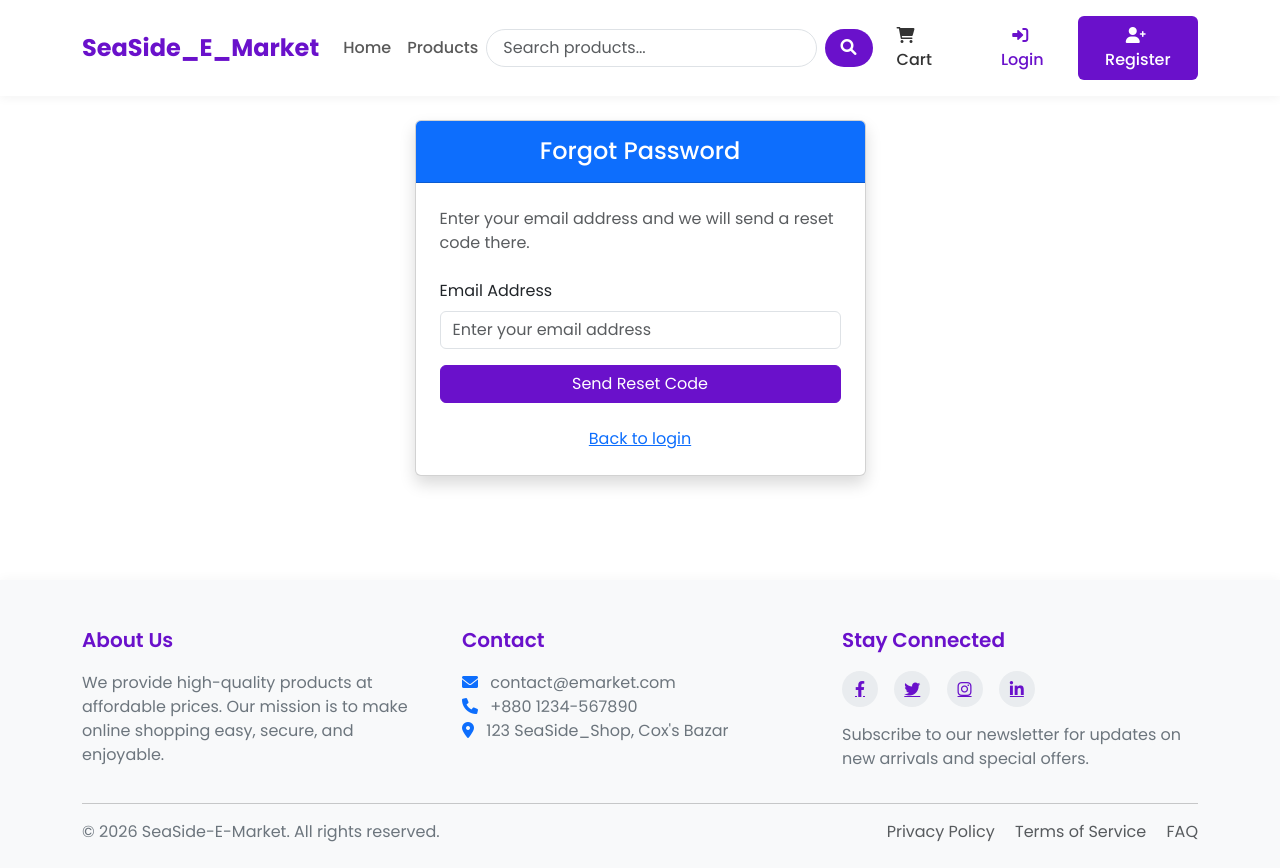
After one commit to Mohammadridwan241/SeaSide_E_Market_Shop, a Django app: page /password-reset/ in a window 1280 px wide. The commit adds this page. Run offline with Django 5.2, Linux system fonts and the light colour scheme.

Commit message:
add feature

```diff
--- a/SeaSide_E_tour_Market/settings.py
+++ b/SeaSide_E_tour_Market/settings.py
@@ -184,3 +184,4 @@ EMAIL_HOST_USER = env('EMAIL_HOST_USER', default='190136.cse@student.just.edu.bd
 EMAIL_HOST_PASSWORD = env('EMAIL_HOST_PASSWORD', default='jvterayepjhkhthu')
 EMAIL_PORT = env.int('EMAIL_PORT', default=587)
 EMAIL_USE_TLS = env.bool('EMAIL_USE_TLS', default=True)
+DEFAULT_FROM_EMAIL = env('DEFAULT_FROM_EMAIL', default=EMAIL_HOST_USER)
--- a/SeaSide_Shop/forms.py
+++ b/SeaSide_Shop/forms.py
@@ -1,6 +1,7 @@
 from django import forms
 from django.contrib.auth.forms import UserCreationForm
 from django.contrib.auth.models import User
+from django.contrib.auth.password_validation import validate_password
 
 from .models import Rating, Order
 
@@ -42,3 +43,36 @@ class CheckoutForm(forms.ModelForm):
         widgets = {
             'note': forms.Textarea(attrs={'rows': 3, 'required': False}),
         }
+
+
+class PasswordResetRequestForm(forms.Form):
+    email = forms.EmailField(
+        widget=forms.EmailInput(attrs={'class': 'form-control', 'placeholder': 'Enter your email address'})
+    )
+
+
+class PasswordResetCodeForm(forms.Form):
+    code = forms.CharField(
+        max_length=6,
+        min_length=6,
+        widget=forms.TextInput(attrs={'class': 'form-control', 'placeholder': 'Enter 6-digit code'})
+    )
+    new_password1 = forms.CharField(
+        widget=forms.PasswordInput(attrs={'class': 'form-control', 'placeholder': 'Enter new password'})
+    )
+    new_password2 = forms.CharField(
+        widget=forms.PasswordInput(attrs={'class': 'form-control', 'placeholder': 'Confirm new password'})
+    )
+
+    def clean(self):
+        cleaned_data = super().clean()
+        password1 = cleaned_data.get('new_password1')
+        password2 = cleaned_data.get('new_password2')
+
+        if password1 and password2 and password1 != password2:
+            raise forms.ValidationError('Passwords do not match.')
+
+        if password1:
+            validate_password(password1)
+
+        return cleaned_data
--- a/SeaSide_Shop/urls.py
+++ b/SeaSide_Shop/urls.py
@@ -7,6 +7,8 @@ urlpatterns = [
     path('login/', views.login_view, name="login"),
     path('register/', views.register_view, name="register"),
     path('logout/', views.logout_view, name="logout"),
+    path('password-reset/', views.password_reset_request_view, name="password_reset_request"),
+    path('password-reset/verify/', views.password_reset_verify_view, name="password_reset_verify"),
 
     # products related urls
     path('', views.home, name="home"),
--- a/SeaSide_Shop/views.py
+++ b/SeaSide_Shop/views.py
@@ -1,7 +1,18 @@
 from django.shortcuts import render, redirect, get_object_or_404
+from django.conf import settings
 from django.contrib.auth import authenticate, login, logout
+from django.contrib.auth.models import User
 from django.contrib import messages
-from .forms import RegistrationForm, RatingForm, CheckoutForm
+from django.core.mail import send_mail
+from django.utils import timezone
+
+from .forms import (
+    RegistrationForm,
+    RatingForm,
+    CheckoutForm,
+    PasswordResetRequestForm,
+    PasswordResetCodeForm,
+)
 from .models import (
     Category,
     Product,
@@ -10,6 +21,7 @@ from .models import (
     Rating,
     Order,
     OrderItem,
+    PasswordResetCode,
     INSIDE_CHATTOGRAM_SHIPPING_FEE,
     OUTSIDE_CHATTOGRAM_SHIPPING_FEE,
     get_shipping_fee_for_city,
@@ -51,6 +63,84 @@ def register_view(request):
 def logout_view(request):
     logout(request)
     return redirect('login')
+
+
+def password_reset_request_view(request):
+    if request.method == 'POST':
+        form = PasswordResetRequestForm(request.POST)
+        if form.is_valid():
+            email = form.cleaned_data['email']
+            try:
+                user = User.objects.get(email__iexact=email)
+            except User.DoesNotExist:
+                messages.warning(request, 'No account found with that email address.')
+            else:
+                PasswordResetCode.objects.filter(user=user, is_used=False).update(is_used=True)
+                reset_code = PasswordResetCode.objects.create(user=user)
+                try:
+                    send_mail(
+                        subject='Your SeaSide-E-market password reset code',
+                        message=(
+                            f'Hello {user.get_full_name() or user.username},\n\n'
+                            f'Your password reset code is: {reset_code.code}\n'
+                            'This code will expire in 10 minutes.\n\n'
+                            'If you did not request this reset, please ignore this email.'
+                        ),
+                        from_email=settings.DEFAULT_FROM_EMAIL,
+                        recipient_list=[user.email],
+                        fail_silently=False,
+                    )
+                except Exception:
+                    reset_code.is_used = True
+                    reset_code.save(update_fields=['is_used'])
+                    messages.error(request, 'We could not send the reset code right now. Please try again shortly.')
+                else:
+                    request.session['password_reset_user_id'] = user.id
+                    messages.success(request, 'A reset code has been sent to your email.')
+                    return redirect('password_reset_verify')
+    else:
+        form = PasswordResetRequestForm()
+
+    return render(request, 'SeaSide_Shop/password_reset_request.html', {'form': form})
+
+
+def password_reset_verify_view(request):
+    user_id = request.session.get('password_reset_user_id')
+    if not user_id:
+        messages.warning(request, 'Please enter your email first.')
+        return redirect('password_reset_request')
+
+    user = get_object_or_404(User, id=user_id)
+
+    if request.method == 'POST':
+        form = PasswordResetCodeForm(request.POST)
+        if form.is_valid():
+            code = form.cleaned_data['code']
+            reset_code = PasswordResetCode.objects.filter(
+                user=user,
+                code=code,
+                is_used=False,
+                expires_at__gte=timezone.now(),
+            ).order_by('-created_at').first()
+
+            if not reset_code:
+                messages.error(request, 'Invalid or expired reset code.')
+            else:
+                user.set_password(form.cleaned_data['new_password1'])
+                user.save(update_fields=['password'])
+                reset_code.is_used = True
+                reset_code.save(update_fields=['is_used'])
+                PasswordResetCode.objects.filter(user=user, is_used=False).update(is_used=True)
+                request.session.pop('password_reset_user_id', None)
+                messages.success(request, 'Your password has been reset successfully.')
+                return redirect('login')
+    else:
+        form = PasswordResetCodeForm()
+
+    return render(request, 'SeaSide_Shop/password_reset_verify.html', {
+        'form': form,
+        'reset_email': user.email,
+    })
 
 
 # homepage
--- /dev/null
+++ b/templates/SeaSide_Shop/password_reset_request.html
@@ -0,0 +1,43 @@
+{% extends 'base.html' %}
+{% block title %}Forgot Password | SeaSide-E-market{% endblock %}
+
+{% block content %}
+<div class="row justify-content-center">
+    <div class="col-md-6 col-lg-5">
+        <div class="card shadow">
+            <div class="card-header bg-primary text-white text-center py-3">
+                <h4 class="mb-0">Forgot Password</h4>
+            </div>
+            <div class="card-body p-4">
+                <p class="text-muted mb-4">Enter your email address and we will send a reset code there.</p>
+
+                <form method="post">
+                    {% csrf_token %}
+
+                    <div class="mb-3">
+                        <label for="{{ form.email.id_for_label }}" class="form-label">Email Address</label>
+                        {{ form.email }}
+                        {% if form.email.errors %}
+                            <div class="text-danger small mt-1">{{ form.email.errors|join:", " }}</div>
+                        {% endif %}
+                    </div>
+
+                    {% if form.non_field_errors %}
+                        <div class="alert alert-danger py-2">
+                            {{ form.non_field_errors|join:", " }}
+                        </div>
+                    {% endif %}
+
+                    <div class="d-grid gap-2">
+                        <button type="submit" class="btn btn-primary">Send Reset Code</button>
+                    </div>
+                </form>
+
+                <div class="text-center mt-4">
+                    <p class="mb-0"><a href="{% url 'login' %}">Back to login</a></p>
+                </div>
+            </div>
+        </div>
+    </div>
+</div>
+{% endblock %}
```
Also changed, not shown: SeaSide_Shop/models.py (+24 -0 lines), templates/SeaSide_Shop/login.html (+1 -8 lines), templates/SeaSide_Shop/password_reset_verify.html (added, +59 -0 lines), SeaSide_Shop/migrations/0009_passwordresetcode.py (added), db.sqlite3.
